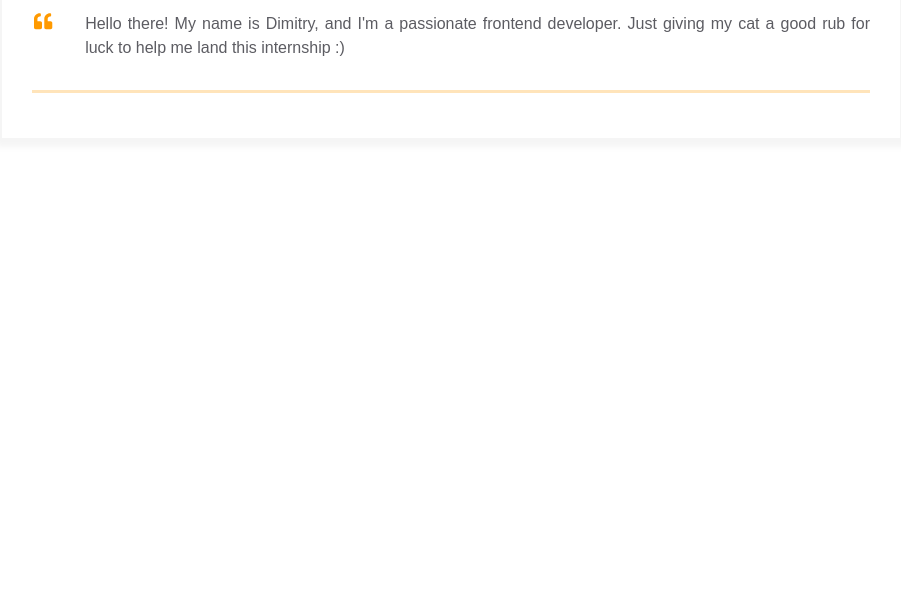
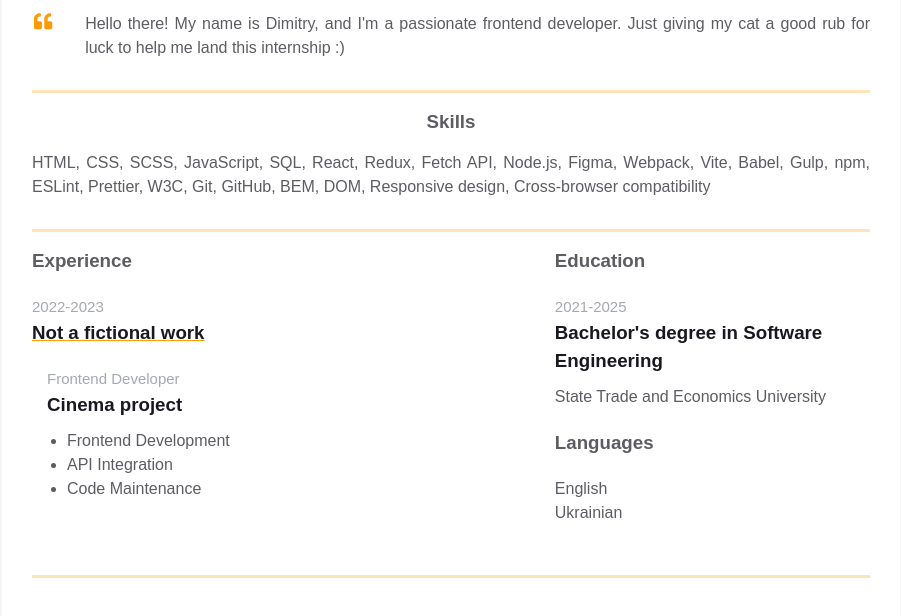
Before and after one commit to DmitryKhvostenko/homepage, a plain HTML site: page index.html in a window 1280 px wide. Shown: the part 338-954 px from the top of the page, without its empty margins (189-1090 px from the left). Before the commit the page ends 800 px from the top, so only its background shows below. Drawn offline with Linux system fonts and the light colour scheme.

Commit message:
Add primary content and styling

```diff
--- a/index.html
+++ b/index.html
@@ -81,7 +81,7 @@
 									</div>
 									<span>Dmitry Khvostenko</span>
 								</a>
-                <a
+								<a
 									href="mailto:khvostenkodmytro@gmail.com"
 									rel="author"
 									class="contact-info__item"
@@ -127,6 +127,80 @@
 						</div>
 					</div>
 				</div>
+				<div class="container">
+					<div class="resume__block">
+						<div class="skills">
+							<h3 class="skills__header">Skills</h3>
+							<p class="skills__text">
+								HTML, CSS, SCSS, JavaScript, SQL, React, Redux, Fetch API,
+								Node.js, Figma, Webpack, Vite, Babel, Gulp, npm, ESLint,
+								Prettier, W3C, Git, GitHub, BEM, DOM, Responsive design,
+								Cross-browser compatibility
+							</p>
+						</div>
+					</div>
+				</div>
+				<div class="container">
+					<div class="resume__block">
+						<div class="main-info fh">
+							<div class="experiences">
+								<h3 class="experiences__header">Experience</h3>
+								<div class="experiences__company">
+									<div class="experiences__company-header">
+										<span class="experiences__company-header-durability"
+											>2022-2023</span
+										>
+										<h3 class="experiences__company-header-name">
+											Not a fictional work
+										</h3>
+									</div>
+
+									<div class="experiences__company-project">
+										<span class="experiences__company-project-role"
+											>Frontend Developer</span
+										>
+										<h3 class="experiences__company-project-name">
+											Cinema project
+										</h3>
+										<ul class="experiences__company-project-responsibilities">
+											<li>Frontend Development</li>
+											<li>API Integration</li>
+											<li>Code Maintenance</li>
+										</ul>
+									</div>
+								</div>
+							</div>
+
+							<div class="additional-info fv">
+								<div class="additional-info fv">
+									<div class="additional-info__education">
+										<h3 class="additional-info__education-header">Education</h3>
+										<div class="additional-info__education-university">
+											<span
+												class="additional-info__education-university-durability"
+												>2021-2025</span
+											>
+											<h3
+												class="additional-info__education-university-speciality"
+											>
+												Bachelor's degree in Software Engineering
+											</h3>
+											<p class="additional-info__education-university-name">
+												State Trade and Economics University
+											</p>
+										</div>
+									</div>
+
+									<div class="additional-info__languages">
+										<h3 class="additional-info__languages-header">Languages</h3>
+										<p class="additional-info__languages-item">English</p>
+										<p class="additional-info__languages-item">Ukrainian</p>
+									</div>
+								</div>
+							</div>
+						</div>
+					</div>
+				</div>
 			</div>
 		</main>
 	</body>
```
